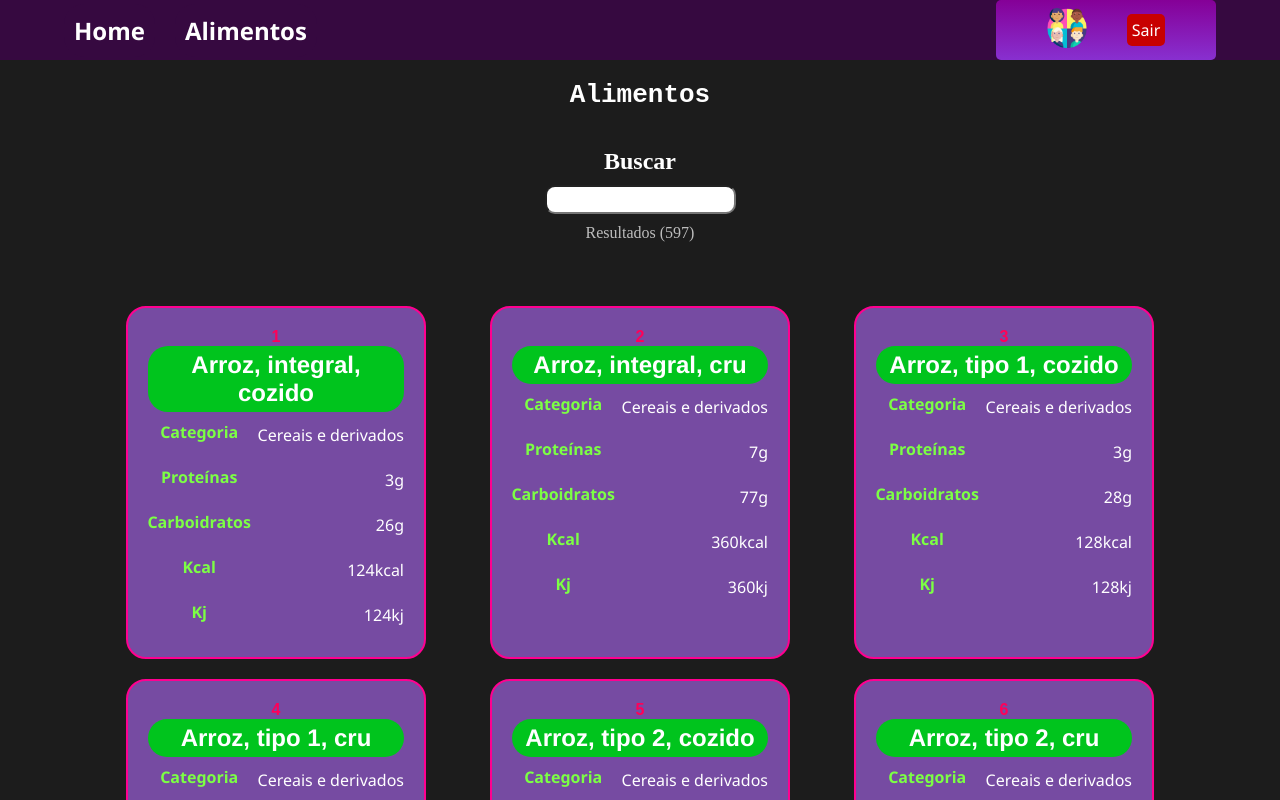
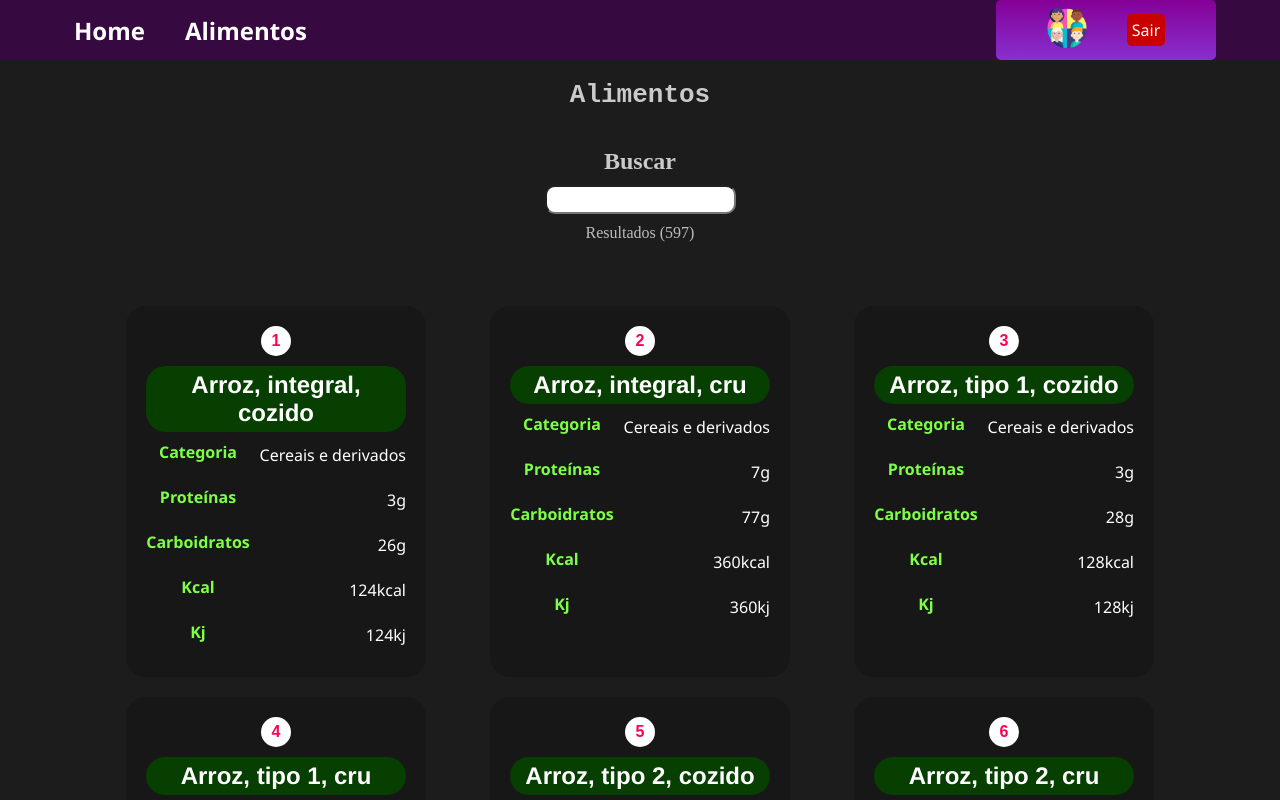
Before and after one commit to vinicius-tadeu/focus-alimentos, a React (Vite) app: page /alimentos in a window 1280 px wide. Shown: the top 800 px of the page. Built offline with nearby package versions, Linux system fonts and the light colour scheme.

Commit message:
Alterando visual dos cards dos alimentos

```diff
--- a/src/routes/Alimentos.css
+++ b/src/routes/Alimentos.css
@@ -2,22 +2,21 @@ h1{
     font-family: monospace;
 }
 h1,h2{
-    color: #fff;
+    color: #cacaca;
 }
 p{
     color: #bdbdbd;
 }
 .foodCard{
-    background-color: #764ba2;
+    background-color: #181717;
     padding: 20px;
     border-radius: 20px;
     margin-bottom: 20px;
     width: 300px;
     text-align: center;
-    border: 2px solid #ff0090;
 }
 .cardTitle{
-    background-color: #00c41d;
+    background-color: #073f01;
     border-radius: 20px;
     padding: 5px;
     color: #fff;
@@ -62,6 +61,15 @@ p{
 .cardCount{
     color: #ff0059;
     font-weight: bold;
+    background-color: #fff;
+    width: 30px;
+    height: 30px;
+    border-radius: 50%;
+    display: flex;
+    justify-content: center;
+    align-items: center;
+    margin: 0 auto;
+    margin-bottom: 10px;
 }
 .wrapperBusca{
     display: flex;
```
